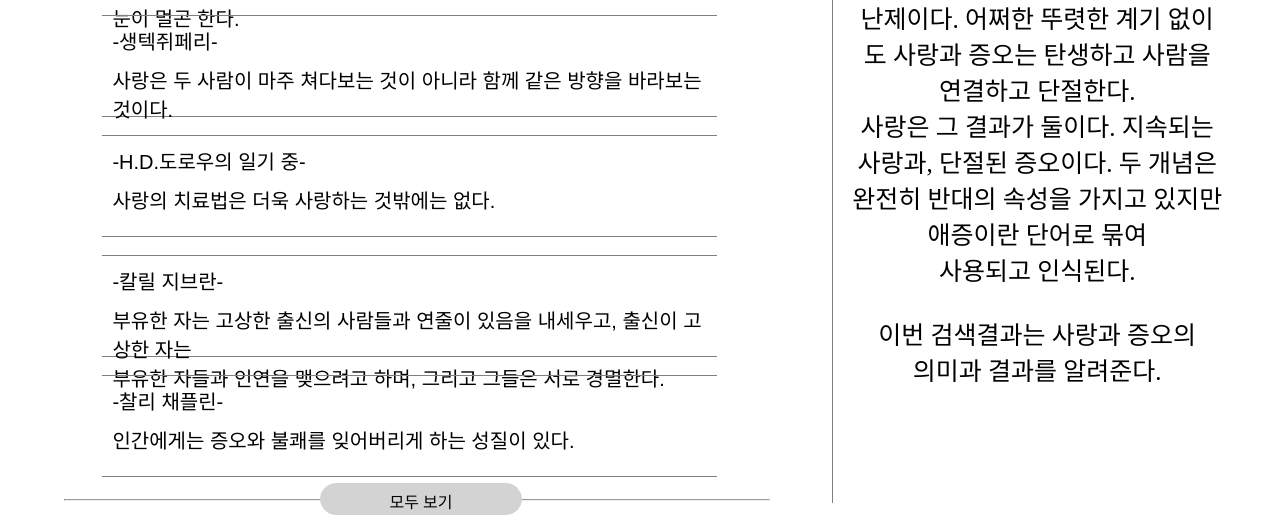
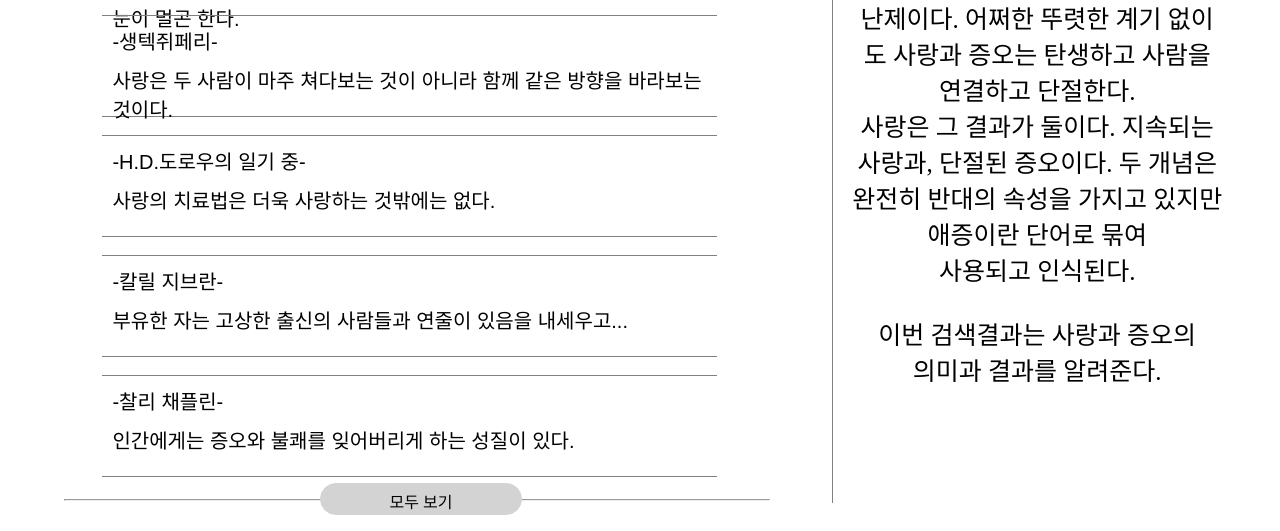
Before and after one commit to judelim/korea-final, a plain HTML site: page 사랑과 증오.html in a window 1280 px wide. Shown: the part 281-812 px from the top of the page. Drawn offline with Linux system fonts and the light colour scheme.

Commit message:
사랑과 증오.html

```diff
--- a/사랑과 증오.html
+++ b/사랑과 증오.html
@@ -34,7 +34,7 @@
     </div></a>
     <a href="사랑과증오2.html"><div class="result" id="result4">
         <div class="title"> -칼릴 지브란-</div>
-        <div class="content">부유한 자는 고상한 출신의 사람들과 연줄이 있음을 내세우고, 출신이 고상한 자는 <br>부유한 자들과 인연을 맺으려고 하며, 그리고 그들은 서로 경멸한다.  </div>
+        <div class="content">부유한 자는 고상한 출신의 사람들과 연줄이 있음을 내세우고...  </div>
     </div></a>
     <a href="사랑과증오2.html"><div class="result" id="result5">
         <div class="title"> -찰리 채플린-</div>
```
